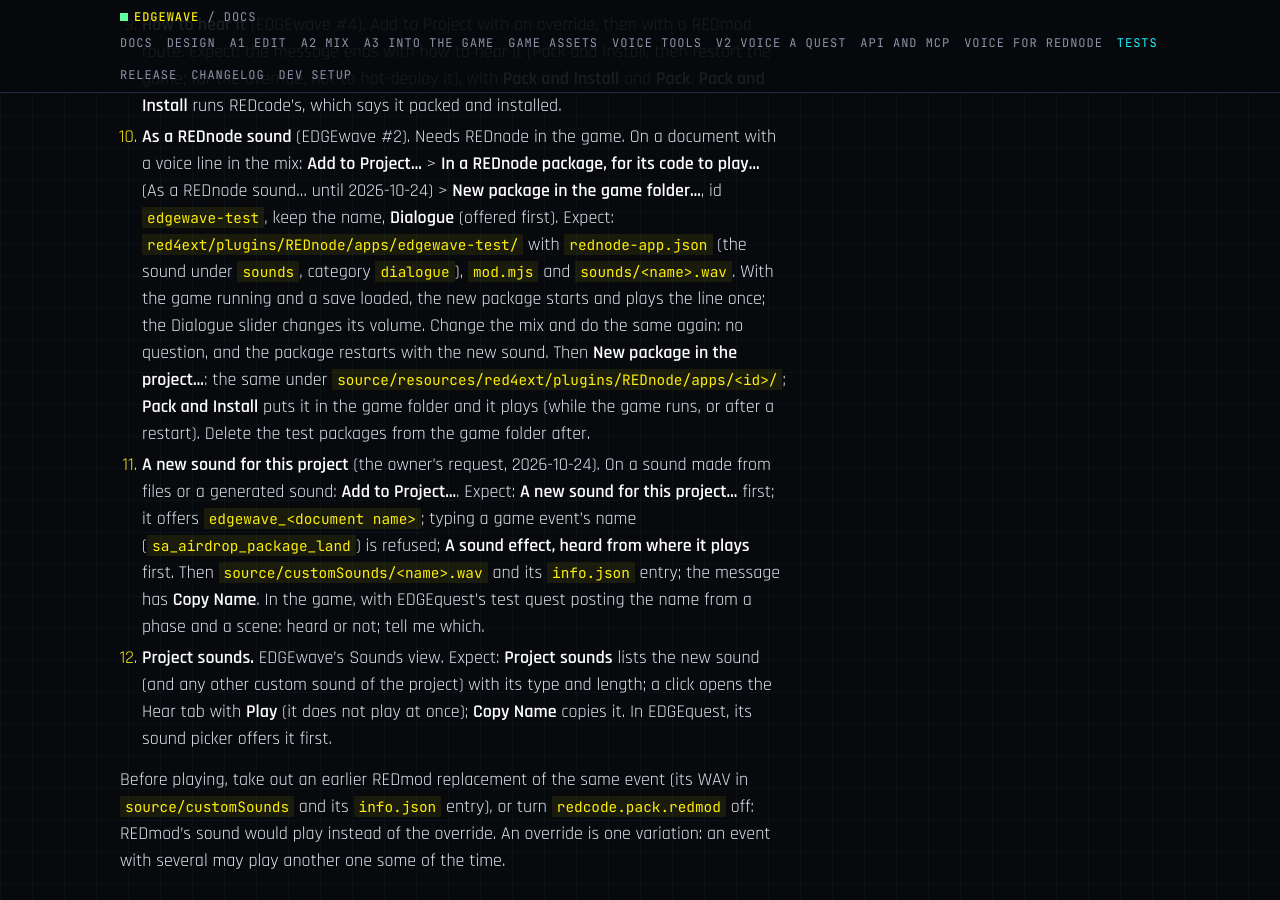
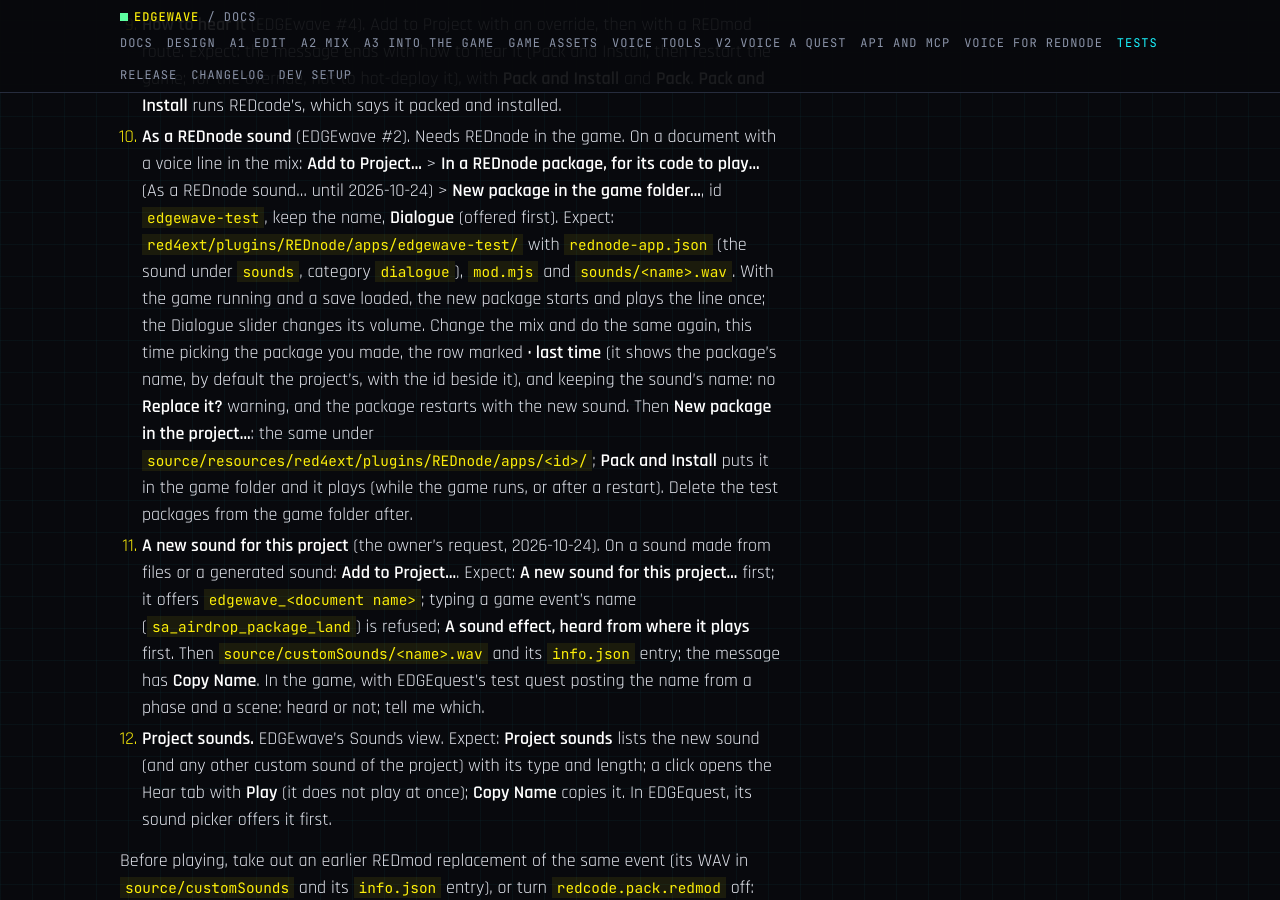
Before and after one commit to Edgemodders/EDGEwave, a Jekyll site: the page built from docs/testing.md, in a window 1280 px wide and 900 px high, scrolled down 16972 px. Built offline with Jekyll 4.4.1, drawn with Linux system fonts in a browser that asks for light colours; our own code applies the rules of GitHub Pages for plain Markdown files.

Commit message:
Testing: A3 step 10 says which row is the package made before
Co-Authored-By: Claude Opus 5.5 <noreply@anthropic.com>

```diff
--- a/docs/testing.md
+++ b/docs/testing.md
@@ -272,7 +272,7 @@ What is built, and the research behind the routes: [A3 Into the game](a3-game.ht
    7. **The swap.** Check only track 1 (a file) and uncheck the game sound's track. **Add to Project…**. Expect: **A new sound for this project** first, then **Replace a game event by name**, saying no track in the mix is a game sound effect; the game sound's group last, **not in the mix**. Pick its **Override sound**, Pack and play: the file alone, in place of the game sound.
 
 9. **How to hear it** (EDGEwave #4). Add to Project with an override, then with a REDmod route. Expect: the message ends with how to hear it (Pack and Install, then restart the game; for the override, not to hot-deploy it), with **Pack and Install** and **Pack**. **Pack and Install** runs REDcode's, which says it packed and installed.
-10. **As a REDnode sound** (EDGEwave #2). Needs REDnode in the game. On a document with a voice line in the mix: **Add to Project…** > **In a REDnode package, for its code to play…** (As a REDnode sound… until 2026-10-24) > **New package in the game folder…**, id `edgewave-test`, keep the name, **Dialogue** (offered first). Expect: `red4ext/plugins/REDnode/apps/edgewave-test/` with `rednode-app.json` (the sound under `sounds`, category `dialogue`), `mod.mjs` and `sounds/<name>.wav`. With the game running and a save loaded, the new package starts and plays the line once; the Dialogue slider changes its volume. Change the mix and do the same again: no question, and the package restarts with the new sound. Then **New package in the project…**: the same under `source/resources/red4ext/plugins/REDnode/apps/<id>/`; **Pack and Install** puts it in the game folder and it plays (while the game runs, or after a restart). Delete the test packages from the game folder after.
+10. **As a REDnode sound** (EDGEwave #2). Needs REDnode in the game. On a document with a voice line in the mix: **Add to Project…** > **In a REDnode package, for its code to play…** (As a REDnode sound… until 2026-10-24) > **New package in the game folder…**, id `edgewave-test`, keep the name, **Dialogue** (offered first). Expect: `red4ext/plugins/REDnode/apps/edgewave-test/` with `rednode-app.json` (the sound under `sounds`, category `dialogue`), `mod.mjs` and `sounds/<name>.wav`. With the game running and a save loaded, the new package starts and plays the line once; the Dialogue slider changes its volume. Change the mix and do the same again, this time picking the package you made, the row marked **· last time** (it shows the package's name, by default the project's, with the id beside it), and keeping the sound's name: no **Replace it?** warning, and the package restarts with the new sound. Then **New package in the project…**: the same under `source/resources/red4ext/plugins/REDnode/apps/<id>/`; **Pack and Install** puts it in the game folder and it plays (while the game runs, or after a restart). Delete the test packages from the game folder after.
 11. **A new sound for this project** (the owner's request, 2026-10-24). On a sound made from files or a generated sound: **Add to Project…**. Expect: **A new sound for this project…** first; it offers `edgewave_<document name>`; typing a game event's name (`sa_airdrop_package_land`) is refused; **A sound effect, heard from where it plays** first. Then `source/customSounds/<name>.wav` and its `info.json` entry; the message has **Copy Name**. In the game, with EDGEquest's test quest posting the name from a phase and a scene: heard or not; tell me which.
 12. **Project sounds.** EDGEwave's Sounds view. Expect: **Project sounds** lists the new sound (and any other custom sound of the project) with its type and length; a click opens the Hear tab with **Play** (it does not play at once); **Copy Name** copies it. In EDGEquest, its sound picker offers it first.
 
```
Also changed, not shown: CLAUDE.md (+1 -1 lines).
